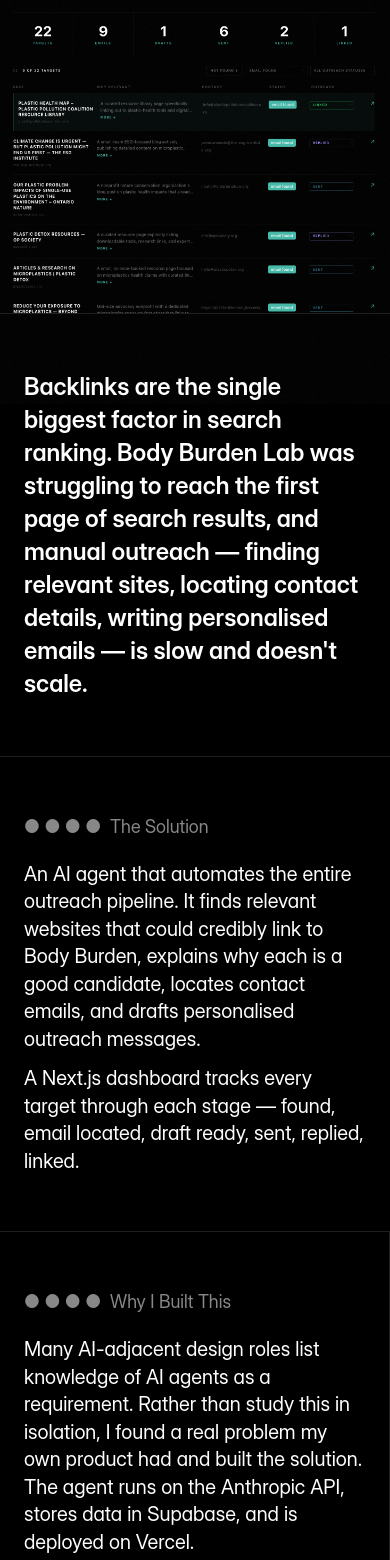
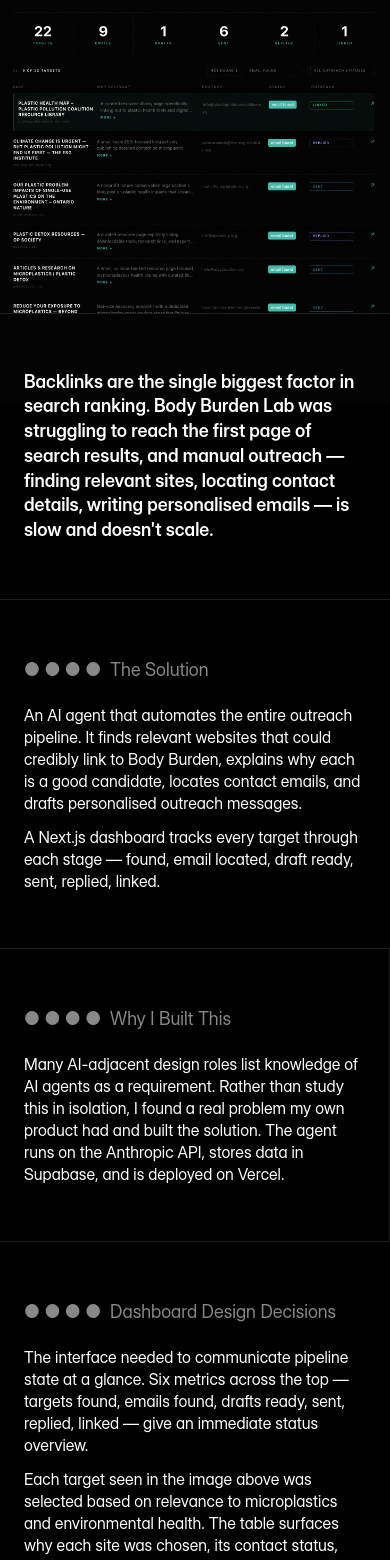
Before and after one commit to Liamcallag/Liam-portfolio, a Next.js app: page /work/backlink-agent in a window 390 px wide. Shown: the part 440-2000 px from the top of the page. Built offline with nearby package versions, Linux system fonts and the light colour scheme; a web font is replaced by a local one.

Commit message:
Reduce mobile intro and body text sizes

```diff
--- a/components/CaseStudy.tsx
+++ b/components/CaseStudy.tsx
@@ -102,7 +102,7 @@
         <div className="grid grid-cols-1 md:grid-cols-4 border-t border-b border-[#1e1e1e]">
           <div className="md:col-span-3 md:border-r border-[#1e1e1e] px-6 py-14 md:px-10 md:py-20">
             <ScrollFade>
-              <p className="text-2xl md:text-3xl lg:text-4xl text-white font-semibold leading-snug">
+              <p className="text-lg md:text-3xl lg:text-4xl text-white font-semibold leading-snug">
                 {intro}
               </p>
             </ScrollFade>
@@ -166,7 +166,7 @@
                     <div className="space-y-3">
                       {body.map((para, j) => (
                         <ScrollFade key={j} delay={j * 100}>
-                          <p className="text-white leading-snug text-xl md:text-2xl">
+                          <p className="text-white leading-snug text-base md:text-2xl">
                             {para}
                           </p>
                         </ScrollFade>
@@ -186,7 +186,7 @@
                     <div className="space-y-3">
                       {body.map((para, j) => (
                         <ScrollFade key={j} delay={j * 100}>
-                          <p className="text-white leading-snug text-xl md:text-2xl">
+                          <p className="text-white leading-snug text-base md:text-2xl">
                             {para}
                           </p>
                         </ScrollFade>
```
